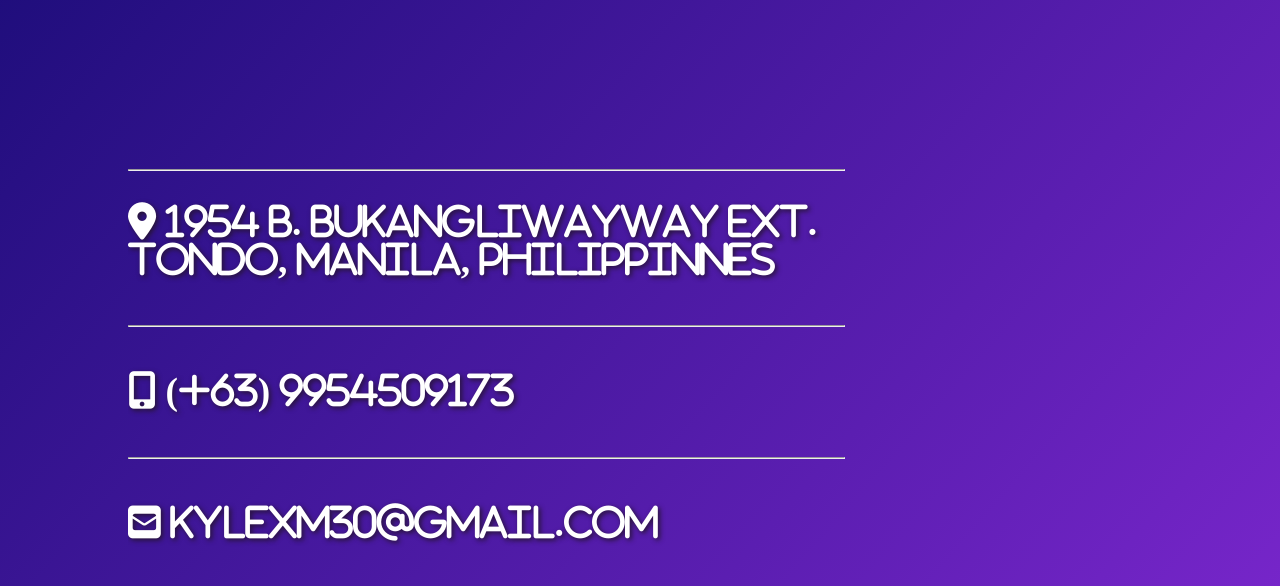
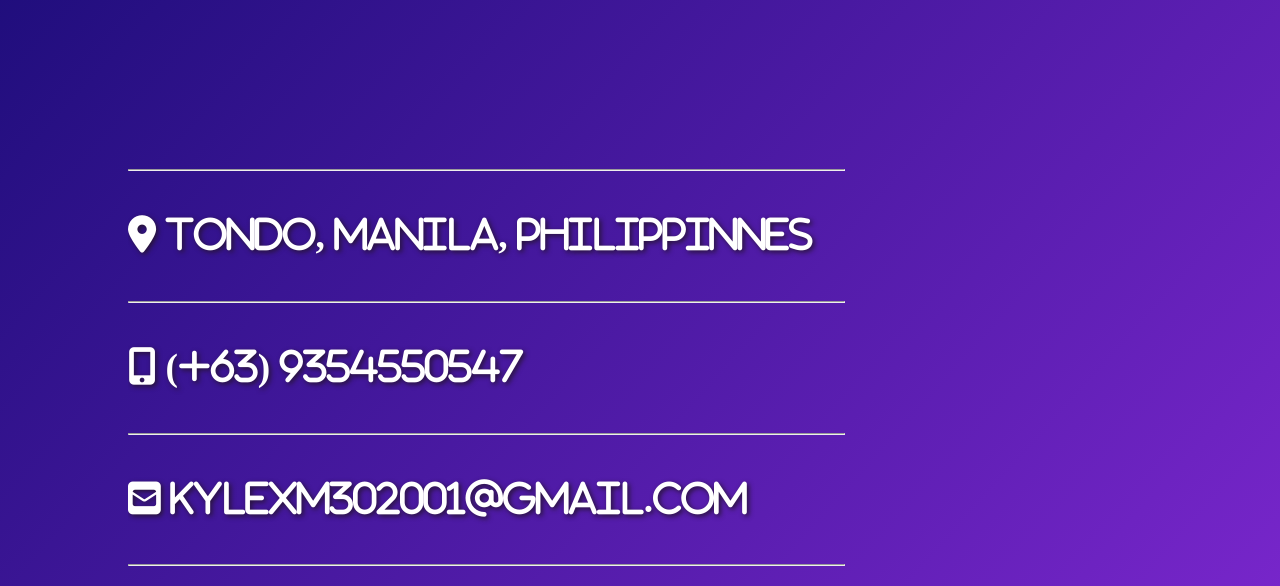
Before and after one commit to xavierkyle/MENDOZA_Activity3, a plain HTML site: page CONTACT.html in a window 1280 px wide. Shown: the part 648-1234 px from the top of the page. Drawn offline with Linux system fonts and the light colour scheme.

Commit message:
Update CONTACT.html

```diff
--- a/CONTACT.html
+++ b/CONTACT.html
@@ -47,13 +47,13 @@
                 <h2>Let's Connect! I'd love to help!</h2>
                 <p>Drop me a message and i'll get back to you as soon as possible. Thank you!</p><br><br><br>
                 <hr>
-                <h2><i class='fas fa-map-marker-alt'> 1954 B. Bukangliwayway Ext. Tondo, Manila, Philippinnes</i>
+                <h2><i class='fas fa-map-marker-alt'> Tondo, Manila, Philippinnes</i>
                 </h2>
                 <hr>
-                <h2><i class='fas fa-mobile-alt'> (+63) 9954509173 </i>
+                <h2><i class='fas fa-mobile-alt'> (+63) 9354550547 </i>
                 </h2>
                 <hr>
-                <h2><i class='fas fa-envelope-square'> kylexm30@gmail.com</i>
+                <h2><i class='fas fa-envelope-square'> kylexm302001@gmail.com</i>
                 </h2>
                 <hr>
                 <h2><i class='fas fa-link'>
```
